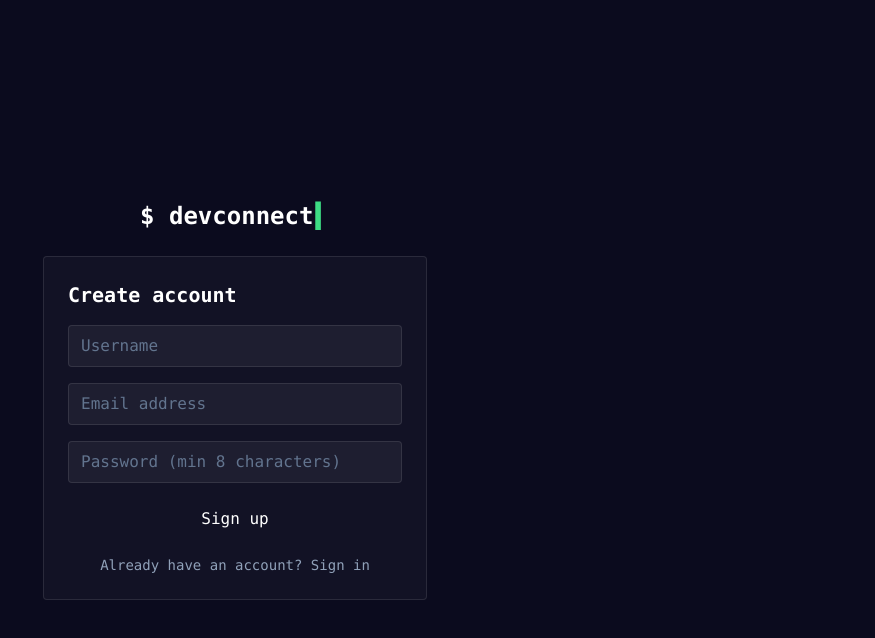
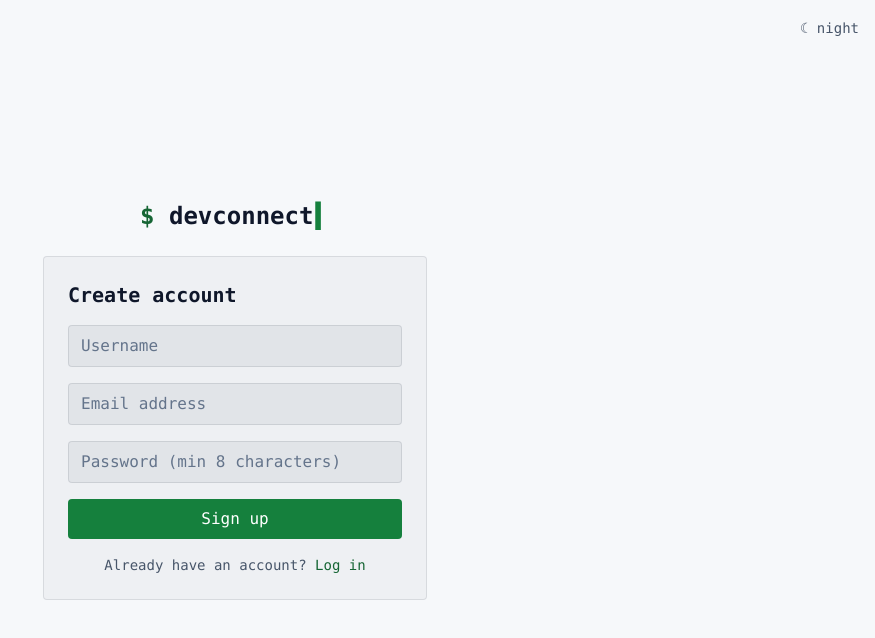
Before and after one commit to Javokhir05/devconnect, a React (Vite) app in the folder frontend/: page /register in a window 1280 px wide. Shown: the top 638 px of the page, without its empty margins (405-1280 px from the left). Built offline with nearby package versions, Linux system fonts and the light colour scheme; no server answers.

Commit message:
Add dark and light theme support

```diff
--- a/frontend/index.html
+++ b/frontend/index.html
@@ -1,10 +1,21 @@
 <!doctype html>
-<html lang="en">
+<html lang="en" data-theme="dark">
   <head>
     <meta charset="UTF-8" />
     <link rel="icon" type="image/svg+xml" href="/favicon.svg" />
     <meta name="viewport" content="width=device-width, initial-scale=1.0" />
     <title>devconnect</title>
+    <script>
+      try {
+        var t = localStorage.getItem("theme");
+        if (t !== "light" && t !== "dark") {
+          t = matchMedia("(prefers-color-scheme: light)").matches
+            ? "light"
+            : "dark";
+        }
+        document.documentElement.dataset.theme = t;
+      } catch (e) {}
+    </script>
   </head>
   <body>
     <div id="root"></div>
--- /dev/null
+++ b/frontend/src/components/ThemeToggle.jsx
@@ -0,0 +1,17 @@
+import { useTheme } from "../context/ThemeContext";
+
+export default function ThemeToggle({ className = "" }) {
+  const { theme, toggle } = useTheme();
+  const next = theme === "dark" ? "light" : "dark";
+
+  return (
+    <button
+      onClick={toggle}
+      aria-label={`Switch to ${next} mode`}
+      title={`Switch to ${next} mode`}
+      className={`text-sm text-slate-400 hover:text-white ${className}`}
+    >
+      {theme === "dark" ? "☀ day" : "☾ night"}
+    </button>
+  );
+}
--- /dev/null
+++ b/frontend/src/context/ThemeContext.jsx
@@ -0,0 +1,32 @@
+import { createContext, useContext, useEffect, useState } from "react";
+
+const ThemeContext = createContext(null);
+
+function getInitial() {
+  try {
+    const stored = localStorage.getItem("theme");
+    if (stored === "light" || stored === "dark") return stored;
+  } catch {
+    // storage unavailable: fall through to the OS preference
+  }
+  return window.matchMedia("(prefers-color-scheme: light)").matches ? "light" : "dark";
+}
+
+export function ThemeProvider({ children }) {
+  const [theme, setTheme] = useState(getInitial);
+
+  useEffect(() => {
+    document.documentElement.dataset.theme = theme;
+    try {
+      localStorage.setItem("theme", theme);
+    } catch {
+      // ignore
+    }
+  }, [theme]);
+
+  const toggle = () => setTheme((t) => (t === "dark" ? "light" : "dark"));
+
+  return <ThemeContext.Provider value={{ theme, toggle }}>{children}</ThemeContext.Provider>;
+}
+
+export const useTheme = () => useContext(ThemeContext);
--- a/frontend/src/index.css
+++ b/frontend/src/index.css
@@ -1,7 +1,7 @@
 @import "tailwindcss";
 @import "@fontsource-variable/jetbrains-mono";
 
-:root {
+@theme {
   --font-sans: "JetBrains Mono Variable", ui-monospace, "Cascadia Code", Consolas, monospace;
 
   --color-base: #0B0B1E;
@@ -47,3 +47,22 @@ body {
     animation: none;
   }
 }
+
+/* dark is the default defined in @theme above; light overrides the same tokens */
+html[data-theme="dark"] {
+  color-scheme: dark;
+}
+
+html[data-theme="light"] {
+  color-scheme: light;
+  --color-base: #f6f8fa;
+  --color-white: #0f172a; /* headings and strong text become dark ink */
+  --color-slate-200: #1e293b;
+  --color-slate-300: #334155;
+  --color-slate-400: #475569;
+  --color-slate-500: #64748b;
+  --color-accent-400: #166534; /* green text that stays readable on light */
+  --color-accent-500: #15803d; /* button fill; its light text has good contrast */
+  --color-red-400: #dc2626;
+  --color-pink-400: #db2777;
+}
--- a/frontend/src/layouts/AppLayout.jsx
+++ b/frontend/src/layouts/AppLayout.jsx
@@ -1,5 +1,6 @@
 import { NavLink, Outlet, useNavigate } from "react-router-dom";
 import { useAuth } from "../context/AuthContext";
+import ThemeToggle from "../components/ThemeToggle";
 
 export default function AppLayout() {
   const { user, logout } = useAuth();
@@ -18,7 +19,9 @@ export default function AppLayout() {
 
   const sideLink = ({ isActive }) =>
     `block rounded-lg px-3 py-2 text-sm ${
-      isActive ? "bg-accent-500/15 text-accent-400" : "text-slate-400 hover:text-white"
+      isActive
+        ? "bg-accent-500/15 text-accent-400"
+        : "text-slate-400 hover:text-white"
     }`;
 
   const tabLink = ({ isActive }) =>
@@ -29,7 +32,8 @@ export default function AppLayout() {
       {/* desktop sidebar */}
       <aside className="hidden w-56 shrink-0 flex-col border-r border-white/10 p-4 md:sticky md:top-0 md:flex md:h-screen">
         <h1 className="mb-6 text-lg font-bold text-white">
-          <span className="text-accent-400">$</span> <span className="cursor">devconnect</span>
+          <span className="text-accent-400">$</span>{" "}
+          <span className="cursor">devconnect</span>
         </h1>
         <nav className="flex-1 space-y-1">
           {items.map((i) => (
@@ -40,7 +44,11 @@ export default function AppLayout() {
         </nav>
         <div className="border-t border-white/10 pt-3 text-sm">
           <p className="truncate text-accent-400">@{user.username}</p>
-          <button onClick={handleLogout} className="mt-1 text-slate-400 hover:text-white">
+          <ThemeToggle className="mt-1 block" />
+          <button
+            onClick={handleLogout}
+            className="mt-1 block text-slate-400 hover:text-white"
+          >
             $ logout
           </button>
         </div>
@@ -50,11 +58,18 @@ export default function AppLayout() {
         {/* mobile top bar */}
         <header className="flex items-center justify-between border-b border-white/10 px-4 py-3 md:hidden">
           <h1 className="font-bold text-white">
-            <span className="text-accent-400">$</span> <span className="cursor">devconnect</span>
+            <span className="text-accent-400">$</span>{" "}
+            <span className="cursor">devconnect</span>
           </h1>
-          <button onClick={handleLogout} className="text-sm text-slate-400 hover:text-white">
-            logout
-          </button>
+          <div className="flex items-center gap-4">
+            <ThemeToggle />
+            <button
+              onClick={handleLogout}
+              className="text-sm text-slate-400 hover:text-white"
+            >
+              logout
+            </button>
+          </div>
         </header>
 
         <main className="min-w-0 flex-1 p-4 pb-24 md:p-6">
--- a/frontend/src/layouts/PublicLayout.jsx
+++ b/frontend/src/layouts/PublicLayout.jsx
@@ -1,8 +1,12 @@
 import { Outlet } from "react-router-dom";
+import ThemeToggle from "../components/ThemeToggle";
 
 export default function PublicLayout() {
   return (
-    <div className="flex min-h-screen items-center justify-center bg-base px-4">
+    <div className="relative flex min-h-screen items-center justify-center bg-base px-4">
+      <div className="absolute right-4 top-4">
+        <ThemeToggle />
+      </div>
       <div className="w-full max-w-sm">
         <h1 className="mb-6 text-center text-2xl font-bold text-white">
           <span className="text-accent-400">$</span>{" "}
--- a/frontend/src/main.jsx
+++ b/frontend/src/main.jsx
@@ -4,13 +4,16 @@ import { BrowserRouter } from "react-router-dom";
 import { AuthProvider } from "./context/AuthContext";
 import App from "./App";
 import "./index.css";
+import { ThemeProvider } from "./context/ThemeContext";
 
 createRoot(document.getElementById("root")).render(
   <StrictMode>
-    <BrowserRouter>
-      <AuthProvider>
-        <App />
-      </AuthProvider>
-    </BrowserRouter>
-  </StrictMode>
+    <ThemeProvider>
+      <BrowserRouter>
+        <AuthProvider>
+          <App />
+        </AuthProvider>
+      </BrowserRouter>
+    </ThemeProvider>
+  </StrictMode>,
 );
--- a/frontend/src/pages/Login.jsx
+++ b/frontend/src/pages/Login.jsx
@@ -37,8 +37,8 @@ export default function Login() {
       <input className={input} type="password" placeholder="Password" value={password}
         onChange={(e) => setPassword(e.target.value)} required />
       <button disabled={submitting}
-        className="w-full rounded-lg bg-accent-500 py-2 font-medium text-white hover:bg-accent-400 disabled:opacity-50">
-        {submitting ? "Signing in..." : "Sign in"}
+        className="w-full rounded-lg bg-accent-500 py-2 text-white font-medium hover:bg-accent-400 disabled:opacity-50">
+        {submitting ? "logging in..." : "Log in"}
       </button>
       <p className="text-center text-sm text-slate-400">
         No account? <Link to="/register" className="text-accent-400">Sign up</Link>
--- a/frontend/src/pages/Register.jsx
+++ b/frontend/src/pages/Register.jsx
@@ -42,7 +42,7 @@ export default function Register() {
         {submitting ? "Creating account..." : "Sign up"}
       </button>
       <p className="text-center text-sm text-slate-400">
-        Already have an account? <Link to="/login" className="text-accent-400">Sign in</Link>
+        Already have an account? <Link to="/login" className="text-accent-400">Log in</Link>
       </p>
     </form>
   );
```
